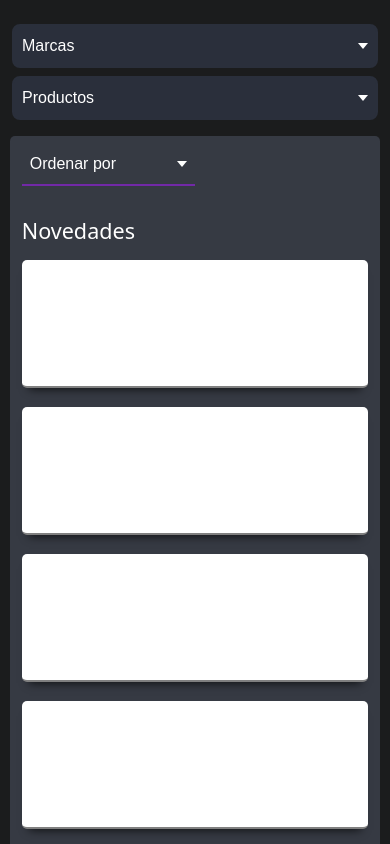
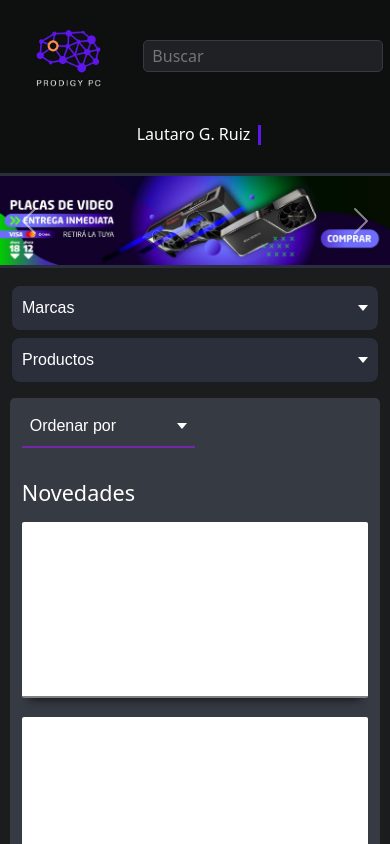
Before and after one commit to AndreaValdecantos/proyectoJs_grupo4, a plain HTML site: page productos.html in a window 390 px wide. Shown: the top 844 px of the page. Drawn offline with nearby package versions, Linux system fonts and the light colour scheme.

Commit message:
Añadi nav de prueba

```diff
--- a/productos.css
+++ b/productos.css
@@ -3,22 +3,76 @@
   padding: 0%;
   box-sizing: border-box;
 }
+/* -----------------COMIENZO NAV----------------- */
+header {
+  height: 7rem;
+  background-color: #0e0f0f;
+  padding-top: 0.5rem;
+  padding-bottom: 0.5rem;
+  border-bottom: 3px solid #2a2f3b;
+  position: sticky;
+  top: 0%;
+  z-index: 1;
+  /* border: 1px solid red; */
+}
+nav {
+  height: 100%;
+  width: 100%;
+  display: flex;
+  justify-content: space-around;
+  align-items: center;
+  flex-wrap: wrap;
+}
+nav img {
+  height: 100%;
+  /* border: 1px solid fuchsia; */
+}
+
+.busqueda input {
+  border-radius: 5px;
+  height: 3rem;
+  width: 25rem;
+  padding-left: 0.5rem;
+  border: 1px solid #363a43;
+  background-color: #1f2124;
+}
+.sesion-registar {
+  color: white;
+  display: flex;
+  align-items: center;
+  justify-content: center;
+}
+.iniciar-sesion {
+  padding: 0.5rem;
+  border-right: 3px solid #5e17eb;
+  cursor: pointer;
+}
+.registrarse {
+  margin-left: 0.5rem;
+  cursor: pointer;
+}
+/* -----------------FIN NAV----------------- */
+
+/* -----------------COMIENZO MAIN----------------- */
 main {
   background-color: #1b1c1d;
 }
+#carouselExample {
+  border-bottom: 3px solid #2a2f3b;
+}
 #caja-marcas {
   height: 18.5rem;
-  margin-top: 1rem;
   display: flex;
   flex-direction: column;
+  margin-top: 0.6rem;
   /* border: 1px solid red; */
 }
 #caja-card-productos {
   background-color: #363a43;
   width: 65%;
   border-radius: 5px;
-  height: 45rem;
-  margin-top: 1rem;
+  height: 40rem;
+  margin-top: 1.1rem;
   margin-bottom: 1rem;
   padding-top: 0.5rem;
 }
@@ -46,7 +100,7 @@ main {
   border: 2px solid #8521c7b4;
   box-shadow: 0 0 0.8em #8521c7c2;
   margin-bottom: 12rem;
-  transition:0.1s;
+  transition: 0.1s;
 }
 .select:hover {
   background: #323741;
@@ -96,7 +150,7 @@ main {
   display: block;
   opacity: 1;
 }
-/* ------------------------------------------------------------- */
+/* --------------------------BOTON PRECIOS COMIENZO----------------------------------- */
 .dropdownPrecios {
   font-family: Arial, Helvetica, sans-serif;
 }
@@ -139,9 +193,9 @@ main {
   border-radius: 0.3em;
   color: #9fa5b5;
   position: absolute;
-  top: 4.5em;
+  top: 31em;
   left: 50%;
-  width: 26%;
+  width: 32%;
   transform: translateX(-50%);
   opacity: 0;
   display: none;
@@ -170,26 +224,45 @@ main {
   height: 85%;
   /* border: 1px solid rgb(43, 61, 226); */
   margin-top: 2rem;
-  position:sticky;
-  top: 0%;
+  padding-right: 0.5rem;
+  overflow-x: hidden;
 }
+
 .titulos-novedades {
   color: white;
   margin-bottom: 1rem;
+  z-index: 1;
 }
-.novedades{
+.novedades {
   width: 100%;
-  height: 8rem;
+  height: 11rem;
   background-color: rgb(255, 255, 255);
   margin-bottom: 1.2rem;
-  border-radius: 5px;
+  border-radius: 2px;
   border-bottom: 2px solid gray;
-  -webkit-box-shadow: 0px 8px 9px -7px rgba(0,0,0,0.75);
--moz-box-shadow: 0px 8px 9px -7px rgba(0,0,0,0.75);
-box-shadow: 0px 8px 9px -7px rgba(0,0,0,0.75);
+  -webkit-box-shadow: 0px 8px 9px -7px rgba(0, 0, 0, 0.75);
+  -moz-box-shadow: 0px 8px 9px -7px rgba(0, 0, 0, 0.75);
+  box-shadow: 0px 8px 9px -7px rgba(0, 0, 0, 0.75);
 }
+/* -----------------FIN NAV----------------- */
 
-@media (min-width:320px) and (max-width:1023px){
+@media (min-width: 320px) and (max-width: 1023px) {
+  header {
+    width: 100%;
+    height: 11rem;
+  }
+  nav img {
+    height: 5rem;
+  }
+  .busqueda input {
+    width: 15rem;
+    height: 2rem;
+    margin-bottom: 0.5rem;
+  }
+  .iniciar-sesion {
+    padding-top: 0;
+    padding-bottom: 0;
+  }
   #caja-card-productos {
     width: 95%;
     margin: 0 auto;
@@ -205,4 +278,12 @@ box-shadow: 0px 8px 9px -7px rgba(0,0,0,0.75);
     padding: 0.3em 0.5em;
     border-bottom: #a832e7 2px solid;
   }
+  .menuPrecios {
+    width: 90%;
+    top: 12em;
+    border-bottom: #a832e7 2px solid;
+  }
+  .ilustracion-cards {
+    padding: 0px;
+  }
 }
--- a/productos.html
+++ b/productos.html
@@ -12,8 +12,41 @@
 </head>
 
 <body>
+    <header>
+        <nav>
+            <img src="./image/logo2.png" alt="">
+            <div class="busqueda">
+                <input type="search" name="" id="barra-buscar" placeholder="Buscar">
+            </div>
+            <div class="sesion-registar">
+                <!-- <h6 class="iniciar-sesion">Iniciar sesion</h6>
+                <h6 class="registrarse">Registrarse</h6> -->
+                <h6 class="iniciar-sesion">Lautaro G. Ruiz</h6>
+                <!-- <h6 class="registrarse">Administrador</h6> -->
+            </div>
+        </nav>
+    </header>
 
     <main>
+        <div id="carouselExample" class="carousel slide">
+            <div class="carousel-inner">
+                <div class="carousel-item active">
+                    <img src="./image/WhatsApp Image 2023-05-04 at 12.35.33.jpeg" class="d-block w-100" alt="...">
+                </div>
+                <div class="carousel-item">
+                    <img src="./image/WhatsApp Image 2023-05-04 at 12.35.32.jpeg" class="d-block w-100" alt="...">
+                </div>
+
+            </div>
+            <button class="carousel-control-prev" type="button" data-bs-target="#carouselExample" data-bs-slide="prev">
+                <span class="carousel-control-prev-icon" aria-hidden="true"></span>
+                <span class="visually-hidden">Previous</span>
+            </button>
+            <button class="carousel-control-next" type="button" data-bs-target="#carouselExample" data-bs-slide="next">
+                <span class="carousel-control-next-icon" aria-hidden="true"></span>
+                <span class="visually-hidden">Next</span>
+            </button>
+        </div>
         <div class="container-fluid">
             <div class="row row-cols-1 row-cols-sm-1 row-cols-lg-3">
                 <div class="col" id="caja-marcas">
@@ -68,6 +101,7 @@
                         <div class="novedades">
 
                         </div>
+
                     </div>
                 </div>
             </div>
```
Also changed, not shown: image/WhatsApp Image 2023-05-04 at 12.35.32 (1).jpeg (added), image/WhatsApp Image 2023-05-04 at 12.35.32.jpeg (added), image/WhatsApp Image 2023-05-04 at 12.35.33.jpeg (added), image/logo2.png (added), image/prodigyPC.png (added).
